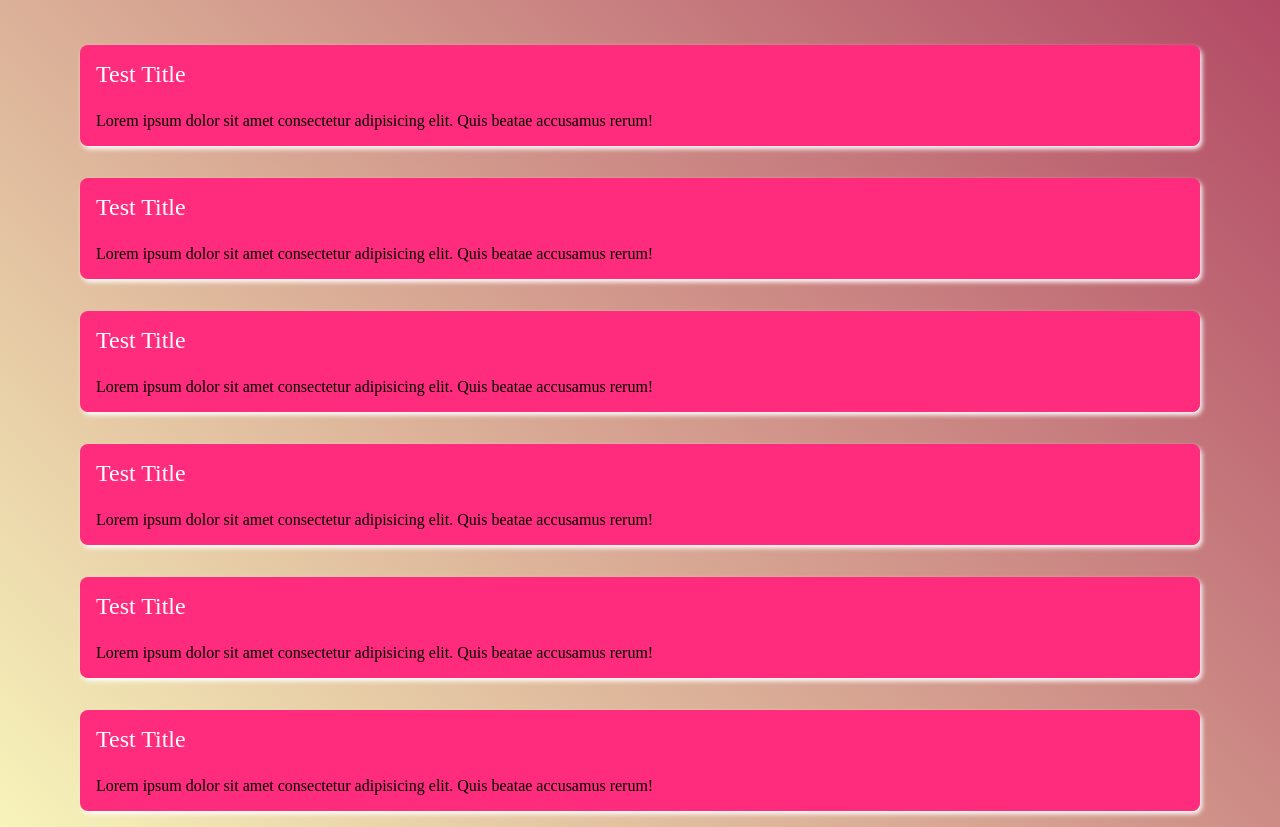
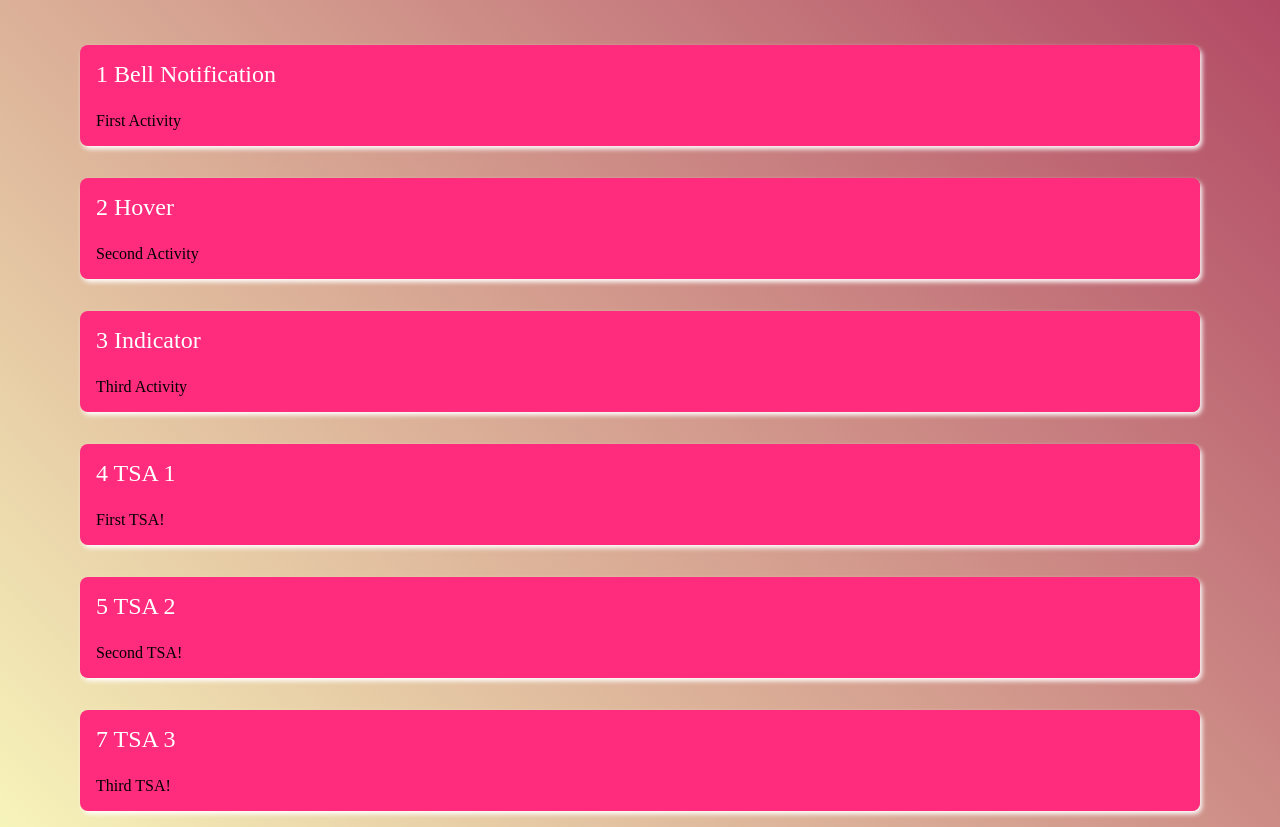
Before and after one commit to 202010693/AWD-LandingPage1, a plain HTML site: page index.html in a window 1280 px wide. Shown: the part 90-917 px from the top of the page. Drawn offline with Linux system fonts and the light colour scheme; files that its build step writes are made by us from their sources; no server answers.

Commit message:
Update index.html

```diff
--- a/index.html
+++ b/index.html
@@ -4,7 +4,7 @@
         <meta charset="UTF-8" />
         <meta name="viewport" content="width=device-width, initial-scale=1.0" />
         <title>20 JS Projects</title>
-        <link rel="stylesheet" href="./ASSETS/CSS/style.css" />
+        <link rel="stylesheet" href="./ASSET/CSS/style.css" />
         <!-- Google tag (gtag.js) -->
         <script async src="https://www.googletagmanager.com/gtag/js?id=G-WX2L2M8X17"></script>
 
@@ -17,54 +17,54 @@
             </div>
             <div class="cardHolder" id="_cardHolder">
                 <div class="card" id="_card">
-                    <h3 class="cardTitle" id="_cardTitle">Test Title</h3>
+                    <h3 class="cardTitle" id="_cardTitle">1 Bell Notification</h3>
                     <p class="description" id="_description">
-                        Lorem ipsum dolor sit amet consectetur adipisicing elit. Quis beatae accusamus rerum!
+                        First Activity
                     </p>
                 </div>
             </div>
             <div class="cardHolder" id="_cardHolder">
                 <div class="card" id="_card">
-                    <h3 class="cardTitle" id="_cardTitle">Test Title</h3>
+                    <h3 class="cardTitle" id="_cardTitle">2 Hover</h3>
                     <p class="description" id="_description">
-                        Lorem ipsum dolor sit amet consectetur adipisicing elit. Quis beatae accusamus rerum!
+                        Second Activity
                     </p>
                 </div>
             </div>
             <div class="cardHolder" id="_cardHolder">
                 <div class="card" id="_card">
-                    <h3 class="cardTitle" id="_cardTitle">Test Title</h3>
+                    <h3 class="cardTitle" id="_cardTitle">3 Indicator</h3>
                     <p class="description" id="_description">
-                        Lorem ipsum dolor sit amet consectetur adipisicing elit. Quis beatae accusamus rerum!
+                        Third Activity
                     </p>
                 </div>
             </div>
             <div class="cardHolder" id="_cardHolder">
                 <div class="card" id="_card">
-                    <h3 class="cardTitle" id="_cardTitle">Test Title</h3>
+                    <h3 class="cardTitle" id="_cardTitle">4 TSA 1</h3>
                     <p class="description" id="_description">
-                        Lorem ipsum dolor sit amet consectetur adipisicing elit. Quis beatae accusamus rerum!
+                        First TSA!
                     </p>
                 </div>
             </div>
             <div class="cardHolder" id="_cardHolder">
                 <div class="card" id="_card">
-                    <h3 class="cardTitle" id="_cardTitle">Test Title</h3>
+                    <h3 class="cardTitle" id="_cardTitle">5 TSA 2</h3>
                     <p class="description" id="_description">
-                        Lorem ipsum dolor sit amet consectetur adipisicing elit. Quis beatae accusamus rerum!
+                        Second TSA!
                     </p>
                 </div>
             </div>
             <div class="cardHolder" id="_cardHolder">
                 <div class="card" id="_card">
-                    <h3 class="cardTitle" id="_cardTitle">Test Title</h3>
+                    <h3 class="cardTitle" id="_cardTitle">7 TSA 3</h3>
                     <p class="description" id="_description">
-                        Lorem ipsum dolor sit amet consectetur adipisicing elit. Quis beatae accusamus rerum!
+                        Third TSA!
                     </p>
                 </div>
             </div>
         </div>
 
-        <script src="./ASSETS/js/script.js"></script>
+        <script src="./ASSET/js/script.js"></script>
     </body>
 </html>
```
